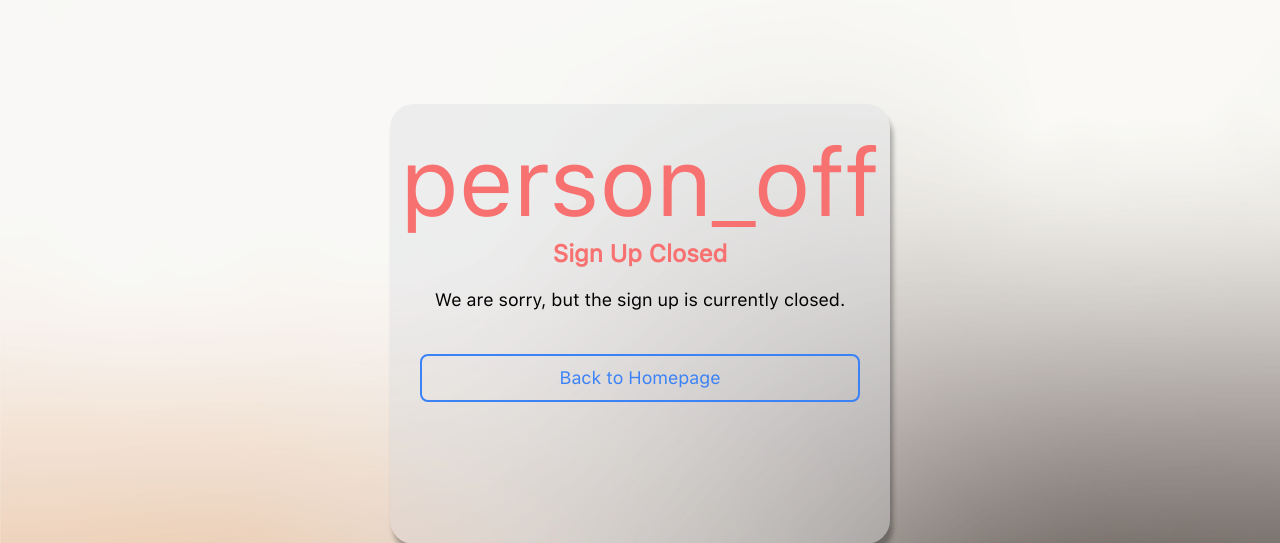
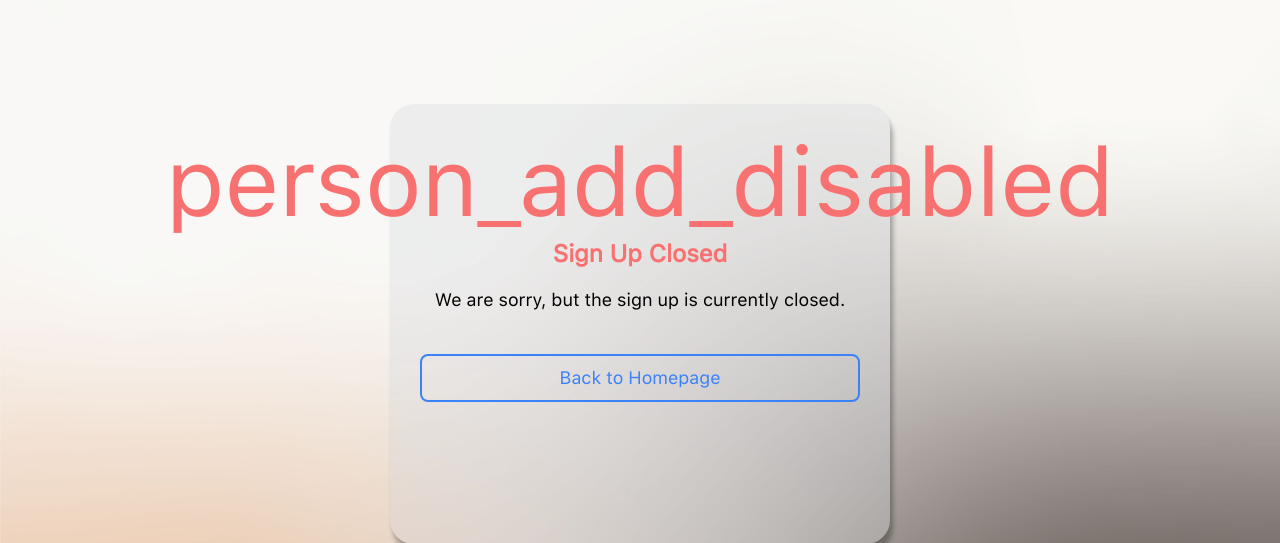
Before and after one commit to ThaiRepose/thairepose, a Django app: template users/templates/account/signup_closed.html in a window 1280 px wide. Shown: the part 80-623 px from the top of the page. Run offline with Django 3.2, Linux system fonts and the light colour scheme; the template is opened without the code that fills it, so the values that code supplies are empty; parts of the project's set-up code (start-up, migrations or seed data) failed here and were passed over; some libraries are stand-ins or nearby versions.

Commit message:
Change icon

```diff
--- a/users/templates/account/signup_closed.html
+++ b/users/templates/account/signup_closed.html
@@ -17,7 +17,7 @@
 {% block main_content %}
     <div class="flex flex-grow items-center justify-center px-5 py-5 md:px-10 md:py-10">
         <div class="w-full h-full rounded-3xl container-lg flex flex-col" style="min-height: 395px; max-height: 440px;">
-            <span class="material-icons text-8xl text-red-400 flex flex-row justify-center">person_off</span>
+            <span class="material-icons text-8xl text-red-400 flex flex-row justify-center">person_add_disabled</span>
             <h1 class="text-2xl font-bold text-red-400 text-center mt-2 mb-4">{% trans "Sign Up Closed" %}</h1>
             <p class="text-lg text-center">{% trans "We are sorry, but the sign up is currently closed." %}</p>
                 <a href="/" class="mt-10 text-md text-left sm:text-center p-2 pl-5 pr-5 bg-transparent border-2 border-blue-500 text-blue-500 text-lg rounded-lg hover:bg-blue-500 hover:text-gray-100 focus:border-4 focus:border-blue-300">Back to Homepage</a>
```
